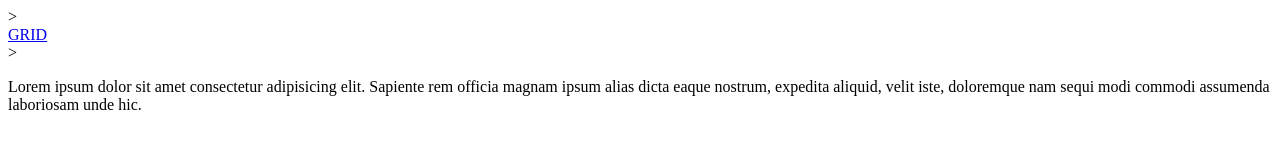
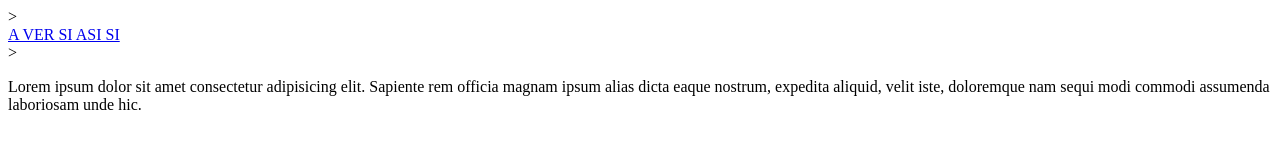
Before and after one commit to matiasreale98/coderhouse, a plain HTML site: page index.html in a window 1280 px wide. Drawn offline with Linux system fonts and the light colour scheme.

```diff
--- a/index.html
+++ b/index.html
@@ -10,7 +10,7 @@
     <!--camelCase-->>
     <div class="divHome">
 
-      <a href="..//semana-4/pages/ejemplos-grid.html">GRID</a>
+      <a href="..//semana-4/pages/ejemplos-grid.html">A VER SI ASI SI</a>
 
     </div>
 
```
